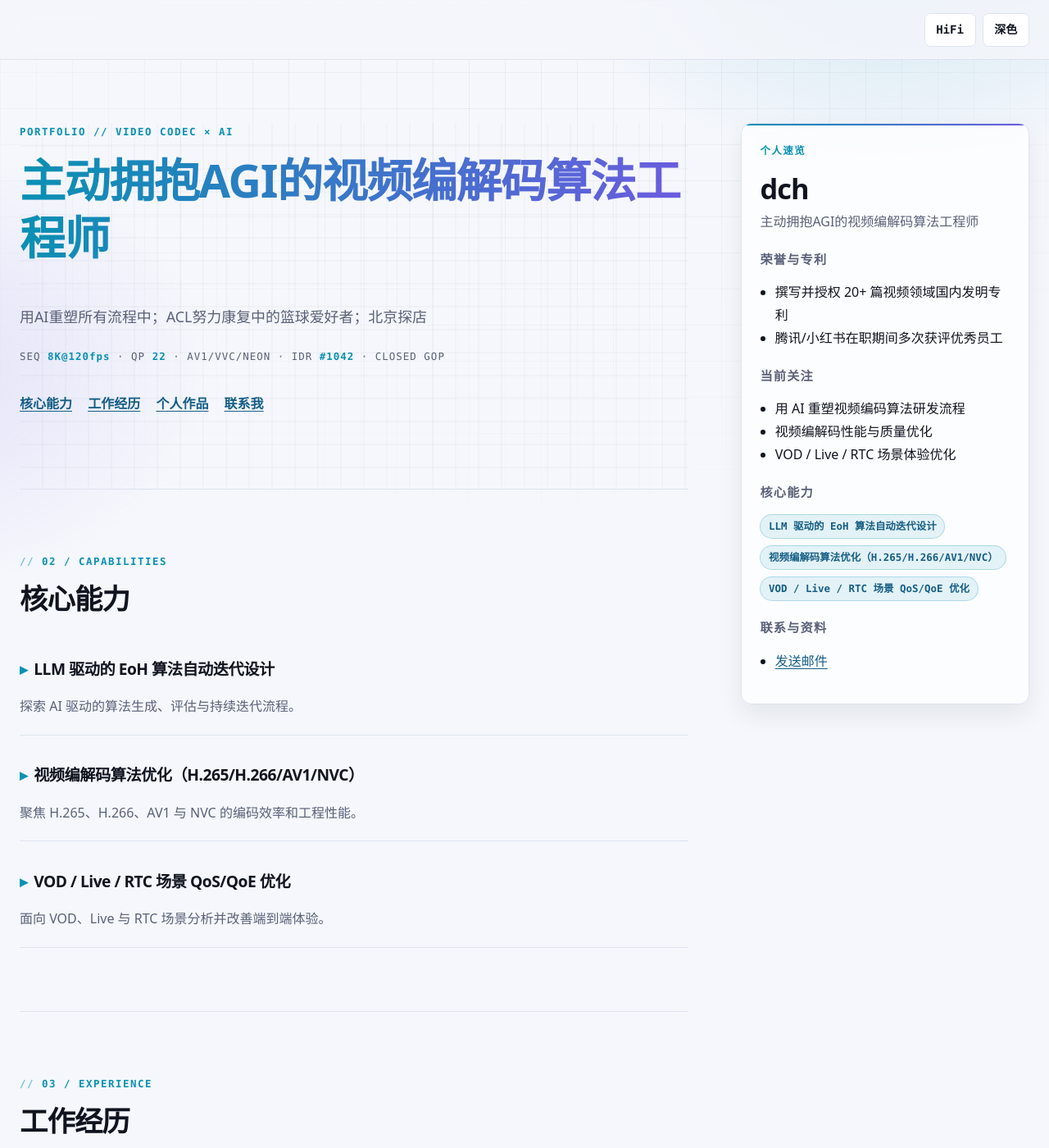
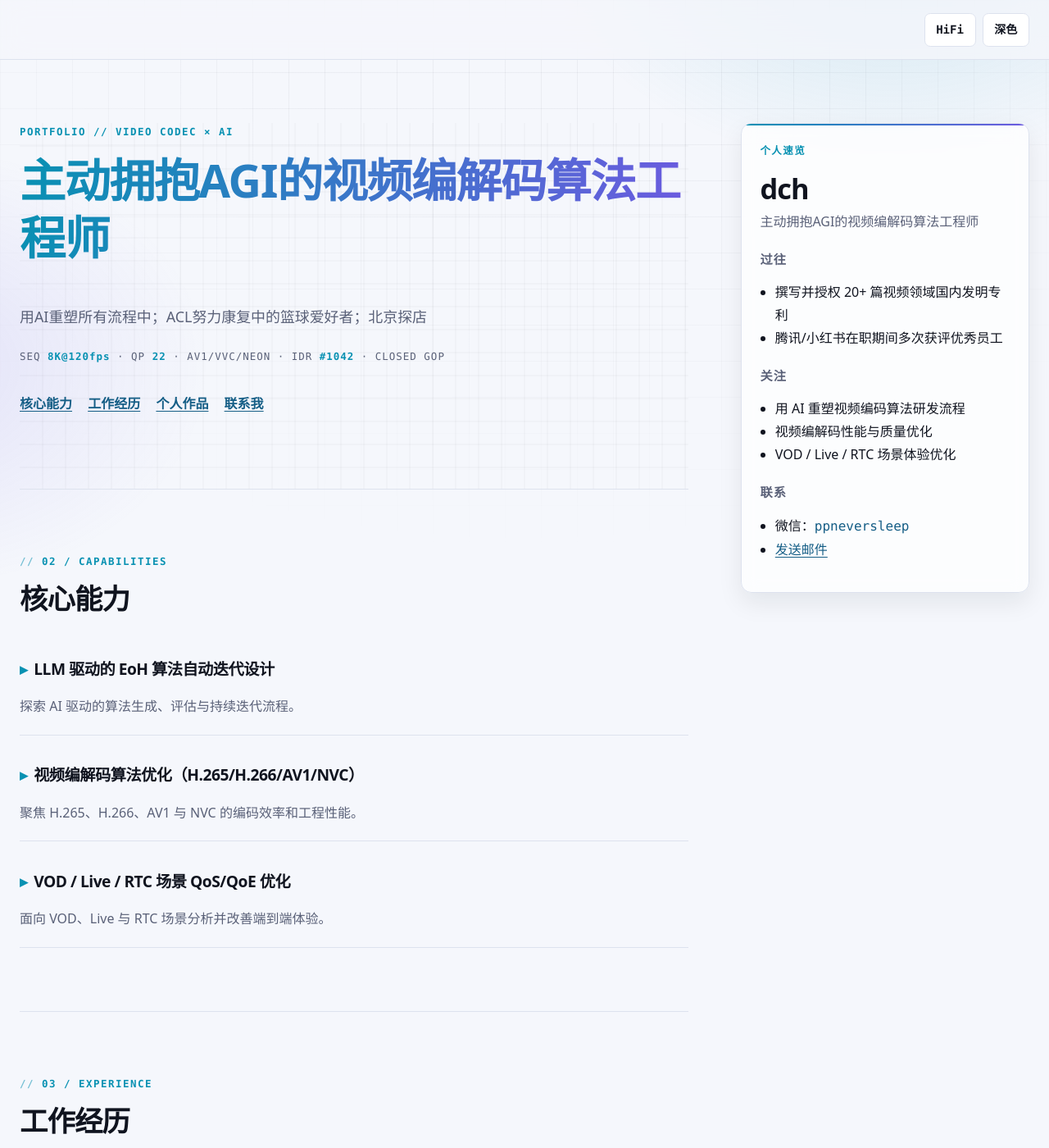
Before and after one commit to bitchenhui/bitchenhui.github.io, a Jekyll site: the page built from index.html, in a window 1280 px wide and 1400 px high. Shown: the whole window at 82% size. Built offline with Jekyll 4.4.1, drawn with Linux system fonts in a browser that asks for light colours.

Commit message:
feat: streamline profile card into three sections
- Drop skills from the card; they stay front-and-center on the page
- Rename sections: 荣誉与专利→过往, 当前关注→关注, 联系与资料→联系
- Add WeChat ID (author.wechat) rendered in mono accent

```diff
--- a/_config.yml
+++ b/_config.yml
@@ -16,6 +16,8 @@ author:
   role: "主动拥抱AGI的视频编解码算法工程师"
   intro: "用AI重塑所有流程中；ACL努力康复中的篮球爱好者；北京探店"
   email: "ppduan50@gmail.com"
+  # 展示在侧栏卡片「联系」中的微信号
+  wechat: "ppneversleep"
   github: ""
   linkedin: ""
   # 可选：上传 PDF 简历到 assets/ 后填 "/assets/resume.pdf"；留空则只显示在线简历 /resume/
--- a/_includes/profile-card.html
+++ b/_includes/profile-card.html
@@ -1,4 +1,5 @@
 {% assign email = site.author.email | default: "" | strip %}
+{% assign wechat = site.author.wechat | default: "" | strip %}
 {% assign github = site.author.github | default: "" | strip %}
 {% assign linkedin = site.author.linkedin | default: "" | strip %}
 {% assign resume_url = site.author.resume_url | default: "" | strip %}
@@ -8,29 +9,23 @@
   <p class="profile-card__role">{{ site.author.role | escape }}</p>
 
   {% if site.data.honors and site.data.honors != empty %}
-    <h3>荣誉与专利</h3>
-    <ul class="profile-card__list" aria-label="荣誉与专利">
+    <h3>过往</h3>
+    <ul class="profile-card__list" aria-label="过往经历与荣誉">
       {% for honor in site.data.honors %}<li>{{ honor | escape }}</li>{% endfor %}
     </ul>
   {% endif %}
 
   {% if site.current_focus and site.current_focus != empty %}
-    <h3>当前关注</h3>
+    <h3>关注</h3>
     <ul class="profile-card__list">
       {% for focus in site.current_focus %}<li>{{ focus | escape }}</li>{% endfor %}
     </ul>
   {% endif %}
 
-  {% if site.skills and site.skills != empty %}
-    <h3>核心能力</h3>
-    <ul class="tag-list" aria-label="核心能力">
-      {% for skill in site.skills %}<li class="tag">{{ skill.name | escape }}</li>{% endfor %}
-    </ul>
-  {% endif %}
-
-  {% if email != "" or github != "" or linkedin != "" or resume_url != "" %}
-    <h3>联系与资料</h3>
+  {% if email != "" or wechat != "" or github != "" or linkedin != "" or resume_url != "" %}
+    <h3>联系</h3>
     <ul class="profile-card__links">
+      {% if wechat != "" %}<li>微信：<span class="profile-card__wechat">{{ wechat | escape }}</span></li>{% endif %}
       {% if email != "" %}<li><a href="mailto:{{ email | escape }}">发送邮件</a></li>{% endif %}
       {% if github != "" %}<li><a href="{{ github | escape }}" target="_blank" rel="noopener noreferrer">GitHub（新窗口）</a></li>{% endif %}
       {% if linkedin != "" %}<li><a href="{{ linkedin | escape }}" target="_blank" rel="noopener noreferrer">LinkedIn（新窗口）</a></li>{% endif %}
--- a/assets/css/main.scss
+++ b/assets/css/main.scss
@@ -300,6 +300,7 @@ main { min-height: calc(100vh - 10rem); }
 .profile-card h3 { margin-top: 1.5rem; font-size: 0.95rem; font-family: var(--mono); letter-spacing: 0.08em; text-transform: uppercase; color: var(--muted); }
 .profile-card__role { color: var(--muted); }
 .profile-card__list, .profile-card__links { padding-left: 1.15rem; }
+.profile-card__wechat { font-family: var(--mono); color: var(--accent-strong); }
 .capability-list, .experience-list { display: grid; gap: 1rem; }
 .capability-item { padding: 1.3rem 0; border-bottom: 1px solid var(--line); transition: border-color 0.2s ease; }
 .capability-item:hover { border-bottom-color: var(--accent); }
--- a/scripts/verify_site.rb
+++ b/scripts/verify_site.rb
@@ -199,7 +199,7 @@ unless missing_readme_sections.empty?
 end
 
 required_includes = {
-  "_includes/profile-card.html" => ["profile-card", "site.current_focus", "site.skills", "site.data.honors"],
+  "_includes/profile-card.html" => ["profile-card", "site.current_focus", "site.data.honors", "site.author.wechat"],
   "_includes/experience-item.html" => ["experience-item", "include.item.highlights"],
   "_includes/project-card.html" => ["project_url", "repository_url", "project-card__cover", "project-card__highlights"]
 }.freeze
```
Also changed, not shown: README.md.
